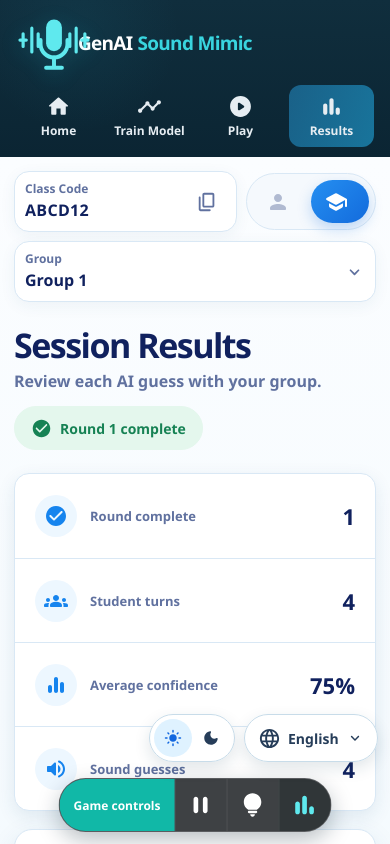
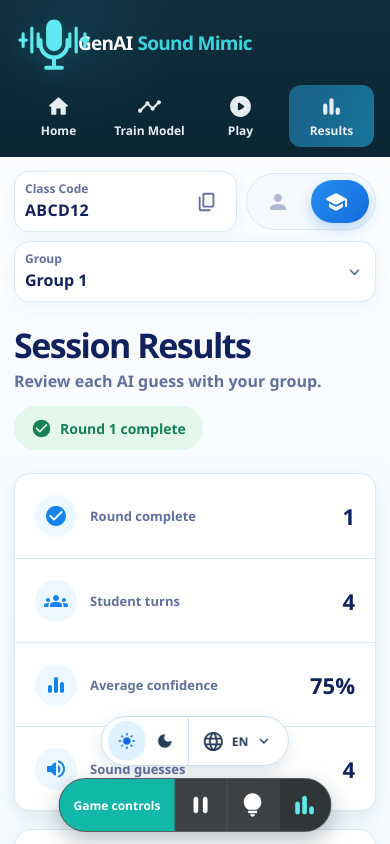
Before and after one commit to manhhungking/genai-soundmimic, a React (Vite) app: page /results in a window 390 px wide. Shown: the top 844 px of the page. Built offline with nearby package versions, Linux system fonts and the light colour scheme.

Commit message:
Fix mobile control dock spacing

```diff
--- a/src/components/LanguageControl.tsx
+++ b/src/components/LanguageControl.tsx
@@ -5,6 +5,12 @@ export default function LanguageControl() {
     return (
         <label className="language-control">
             <LanguageRounded aria-hidden="true" />
+            <span
+                aria-hidden="true"
+                className="language-control__short-label"
+            >
+                EN
+            </span>
             <select
                 aria-label="Language"
                 defaultValue="en"
--- a/src/styles.css
+++ b/src/styles.css
@@ -687,6 +687,12 @@ select:focus-visible {
     appearance: none;
 }
 
+.language-control__short-label {
+    display: none;
+    font-size: 12px;
+    font-weight: 850;
+}
+
 .language-control svg:first-child {
     width: 23px;
     height: 23px;
@@ -1724,7 +1730,18 @@ select:focus-visible {
 
     .main-content {
         min-width: 0;
-        padding: 14px;
+        padding: 14px 14px calc(174px + env(safe-area-inset-bottom));
+    }
+
+    .game-controls,
+    .app-shell--sidebar-collapsed .game-controls {
+        bottom: calc(12px + env(safe-area-inset-bottom));
+        left: 50%;
+    }
+
+    .app-shell .corner-controls {
+        right: 12px;
+        bottom: calc(80px + env(safe-area-inset-bottom));
     }
 
     .feature-grid {
@@ -3464,7 +3481,7 @@ select:focus-visible {
 
     .entry-page .corner-controls {
         right: 13px;
-        bottom: 12px;
+        bottom: calc(12px + env(safe-area-inset-bottom));
     }
 
     .sidebar .project-links {
@@ -3472,8 +3489,31 @@ select:focus-visible {
     }
 
     .app-shell .corner-controls {
-        right: 12px;
-        bottom: 82px;
+        right: auto;
+        bottom: calc(78px + env(safe-area-inset-bottom));
+        left: 50%;
+        gap: 0;
+        padding: 0 2px;
+        background: var(--control-background);
+        border: 1px solid var(--control-border);
+        border-radius: 25px;
+        box-shadow: var(--control-shadow);
+        transform: translateX(-50%);
+        backdrop-filter: blur(12px);
+    }
+
+    .app-shell .corner-controls .color-mode-control,
+    .app-shell .corner-controls .language-control {
+        background: transparent;
+        border: 0;
+        box-shadow: none;
+        backdrop-filter: none;
+    }
+
+    .app-shell .corner-controls .language-control {
+        min-width: 82px;
+        border-left: 1px solid var(--control-border);
+        border-radius: 0 24px 24px 0;
     }
 
     .color-mode-control button {
@@ -3485,9 +3525,26 @@ select:focus-visible {
         display: none;
     }
 
+    .language-control {
+        position: relative;
+        grid-template-columns: 23px auto 18px;
+    }
+
+    .language-control__short-label {
+        display: block;
+    }
+
+    .language-control select {
+        position: absolute;
+        inset: 0;
+        width: 100%;
+        height: 100%;
+        opacity: 0;
+    }
+
     .game-controls,
     .app-shell--sidebar-collapsed .game-controls {
-        bottom: 12px;
+        bottom: calc(12px + env(safe-area-inset-bottom));
         left: 50%;
         min-height: 54px;
     }
```
